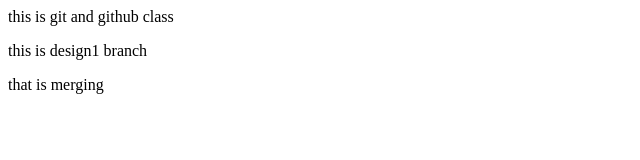
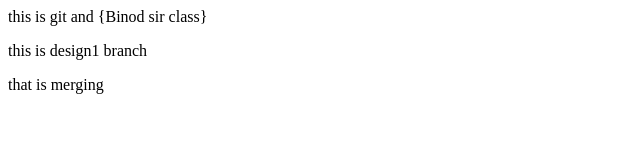
Before and after one commit to rahul-loni/SecC-Merge, a plain HTML site: page index.html in a window 1280 px wide. Shown: the full height of the page, 0-640 px from the left. Drawn offline with Linux system fonts and the light colour scheme.

Commit message:
confilct

```diff
--- a/index.html
+++ b/index.html
@@ -1,3 +1,3 @@
-<p>this is git and github class </p>
+<p>this is git and {Binod sir class}</p>
 <p>this is design1 branch </p>
 <p>that is merging </p>
```
